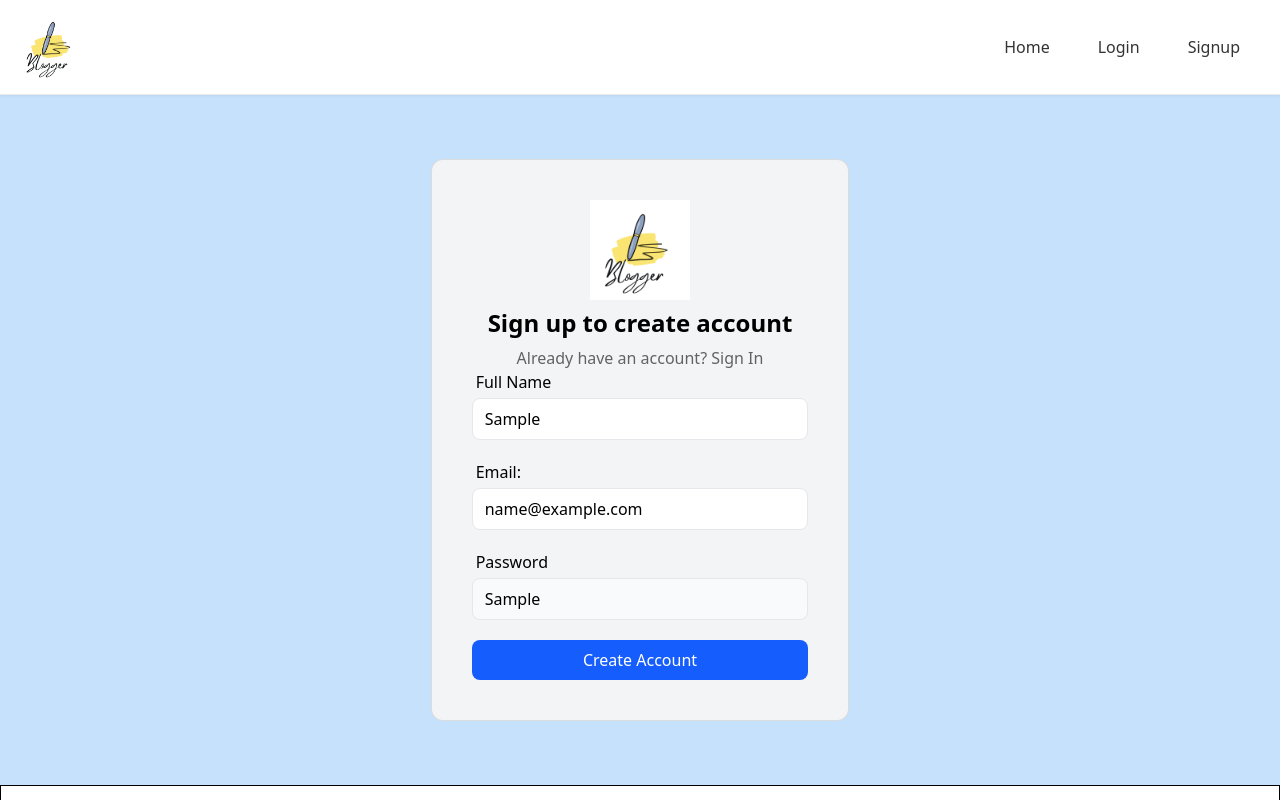
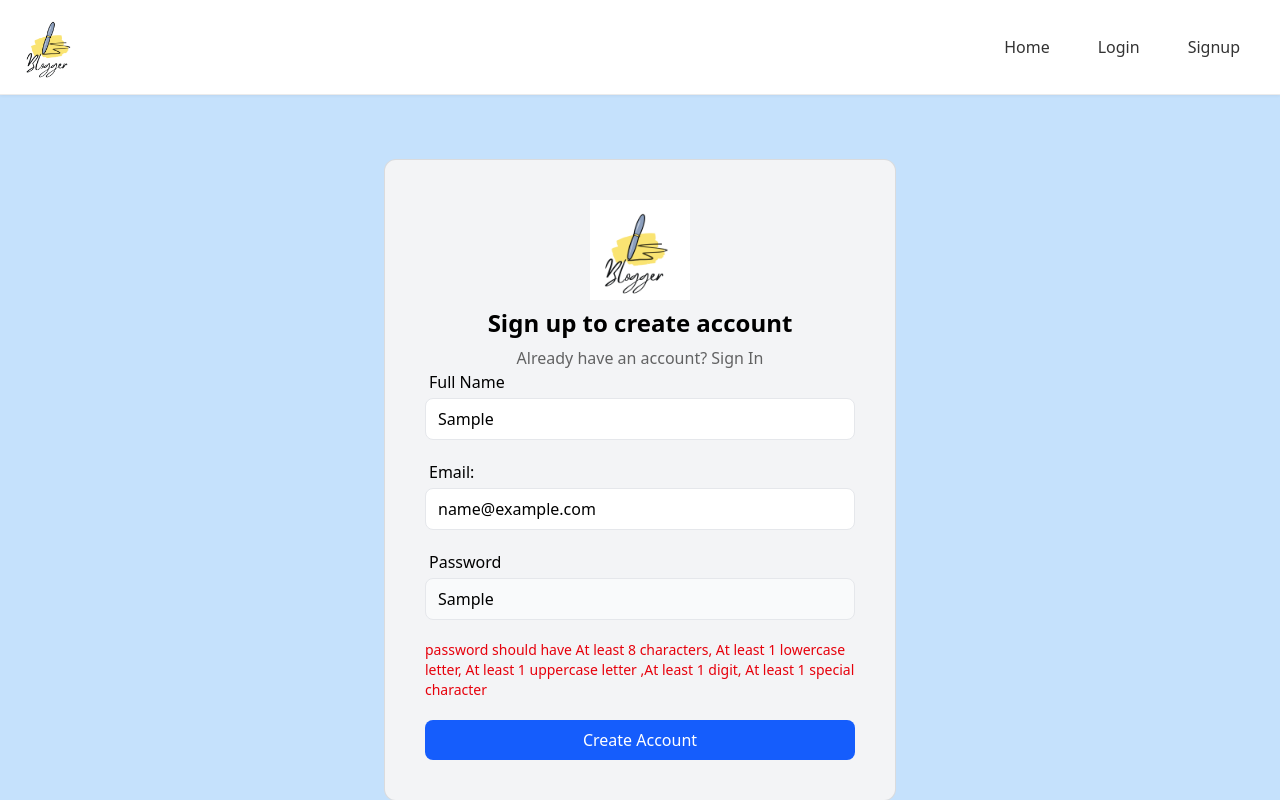
Before and after one commit to Gaurav-Sharma130706/Blogger-Project-, a React (Vite) app: page /signup in a window 1280 px wide. Both pictures are taken after typing "Sample", "name@example.com", "Sample" into the empty fields and a click on the button "Create Account". Shown: the top 800 px of the page. Built offline with nearby package versions, Linux system fonts and the light colour scheme; no server answers.

Commit message:
Add form validation error display for password in SignUp component

```diff
--- a/src/components/SignUp.jsx
+++ b/src/components/SignUp.jsx
@@ -10,7 +10,7 @@
     const navigate= useNavigate()
     const [error, setError] = useState("")
     const dispatch = useDispatch()
-    const {register, handleSubmit}= useForm()
+    const {register, handleSubmit,  formState:{errors}}= useForm()
 
     const signUp= async(data)=>{
         setError("")
@@ -83,6 +83,7 @@
                             "password should have At least 8 characters, At least 1 lowercase letter, At least 1 uppercase letter ,At least 1 digit, At least 1 special character"
                             }
                         })} />
+                        {errors.password && <p className="text-red-600 text-sm mt-1">{errors.password.message}</p>}
 
                         <Button type= "submit" className="w-full"> Create Account</Button>
 
```
